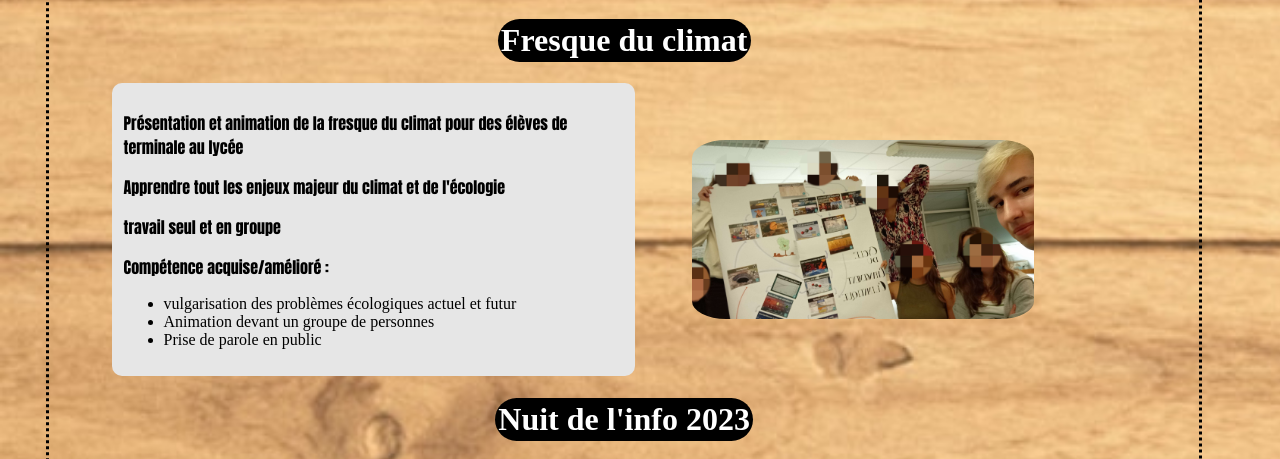
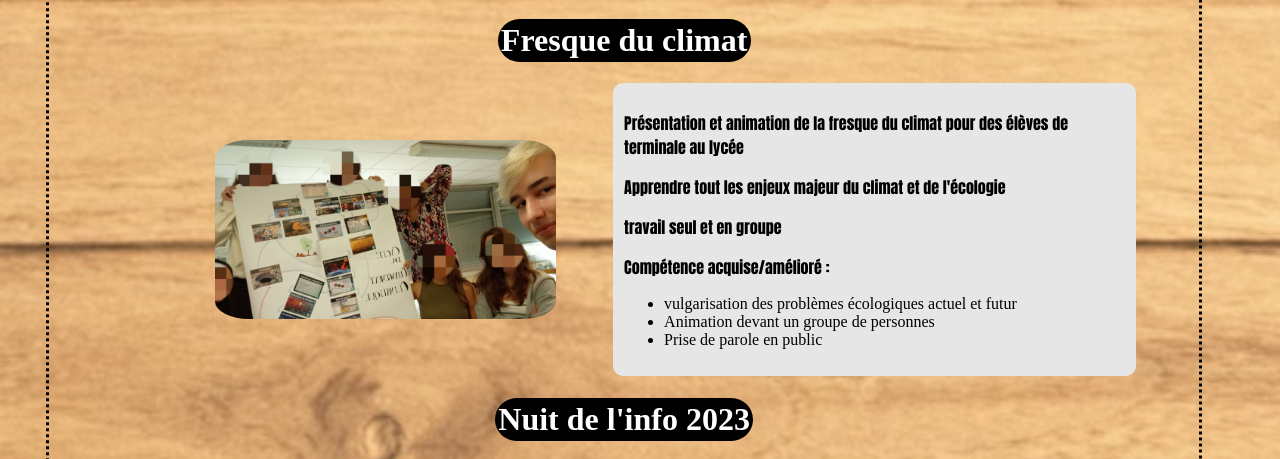
Before and after one commit to Adduolle/Portfolio, a plain HTML site: page Ret.exp.html in a window 1280 px wide. Shown: the part 5371-5830 px from the top of the page. Drawn offline with Linux system fonts and the light colour scheme.

Commit message:
correction

```diff
--- a/Ret.exp.html
+++ b/Ret.exp.html
@@ -342,7 +342,7 @@
             <img src="img/Kifli.jpg">
         </div>
         <h1>Fresque du climat</h1>
-        <div class="type1">
+        <div class="type2">
             <div class="text-retex">
                 <p>
                     Présentation et animation de la fresque du climat pour des élèves de terminale au lycée
```
